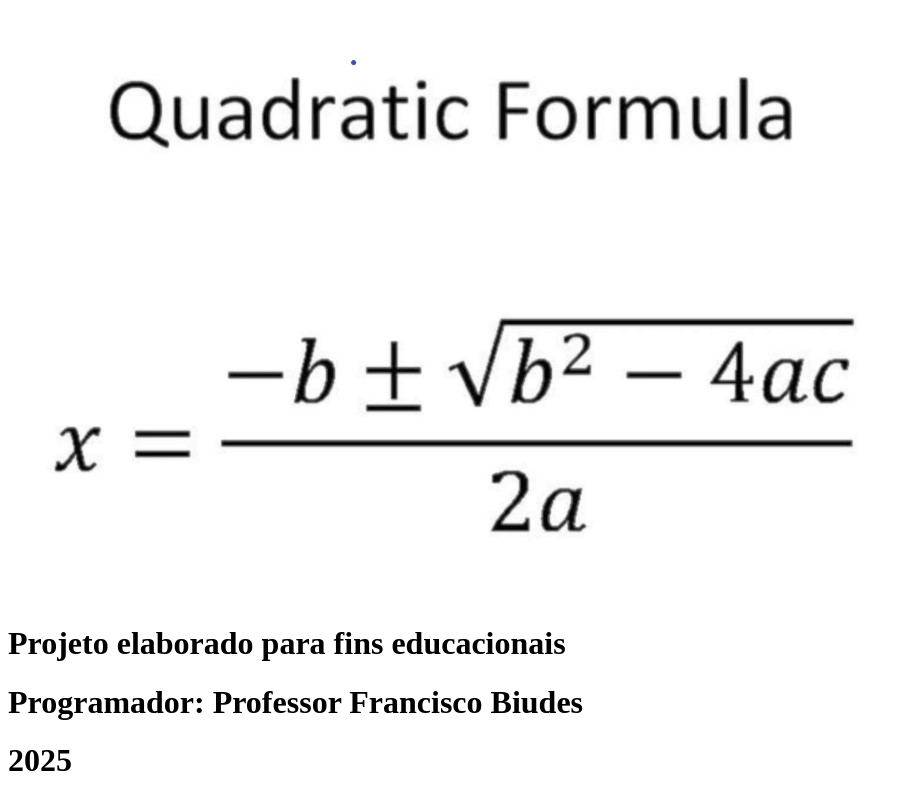
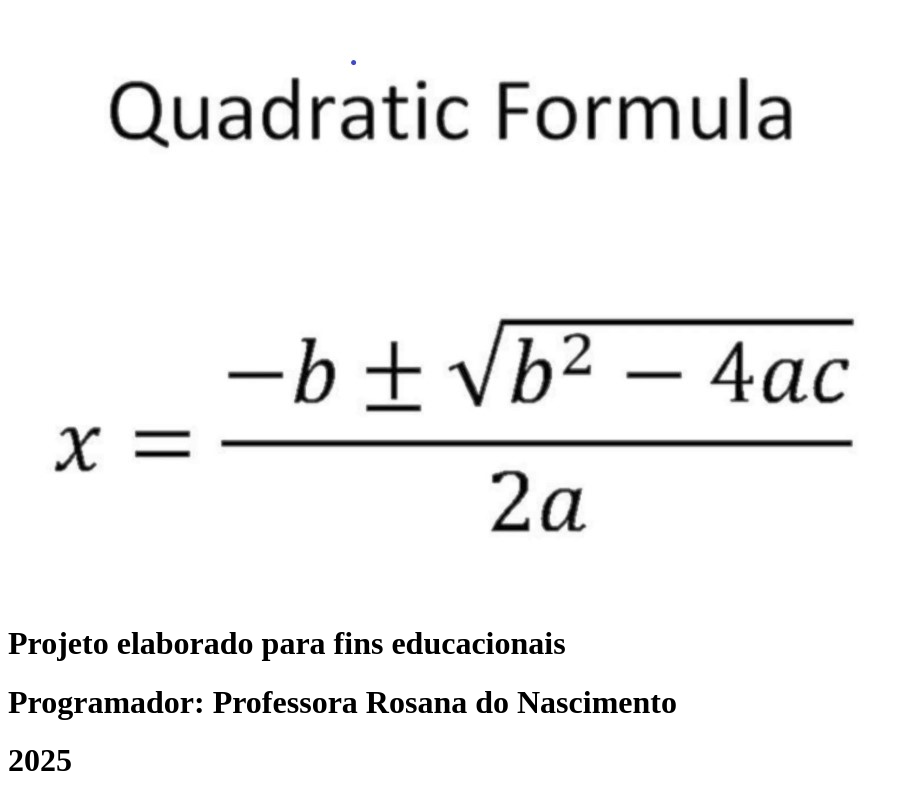
Before and after one commit to Rosananascimento/equa-o-do-2-grau, a plain HTML site: page Index.html in a window 1280 px wide. Shown: the part 519-1319 px from the top of the page, without its empty margins (0-910 px from the left). Drawn offline with Linux system fonts and the light colour scheme.

Commit message:
final Htm

```diff
--- a/Index.html
+++ b/Index.html
@@ -54,7 +54,7 @@
     </section>
     <footer>
         <h1>Projeto elaborado para fins educacionais</h1>
-        <h1>Programador: Professor Francisco Biudes</h1>
+        <h1>Programador: Professora Rosana do Nascimento</h1>
         <h1>2025</h1>
     </footer>
 </body>
```
